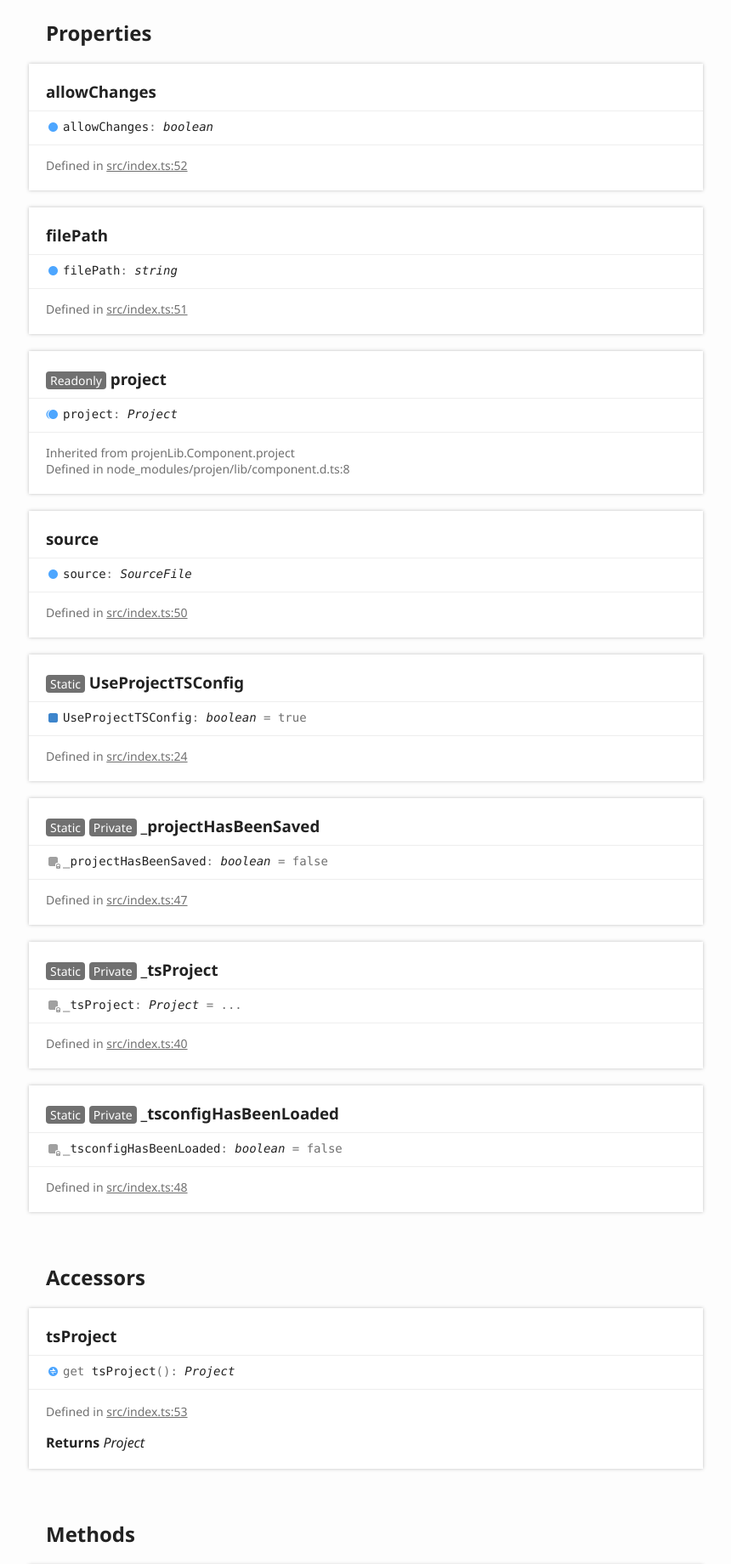
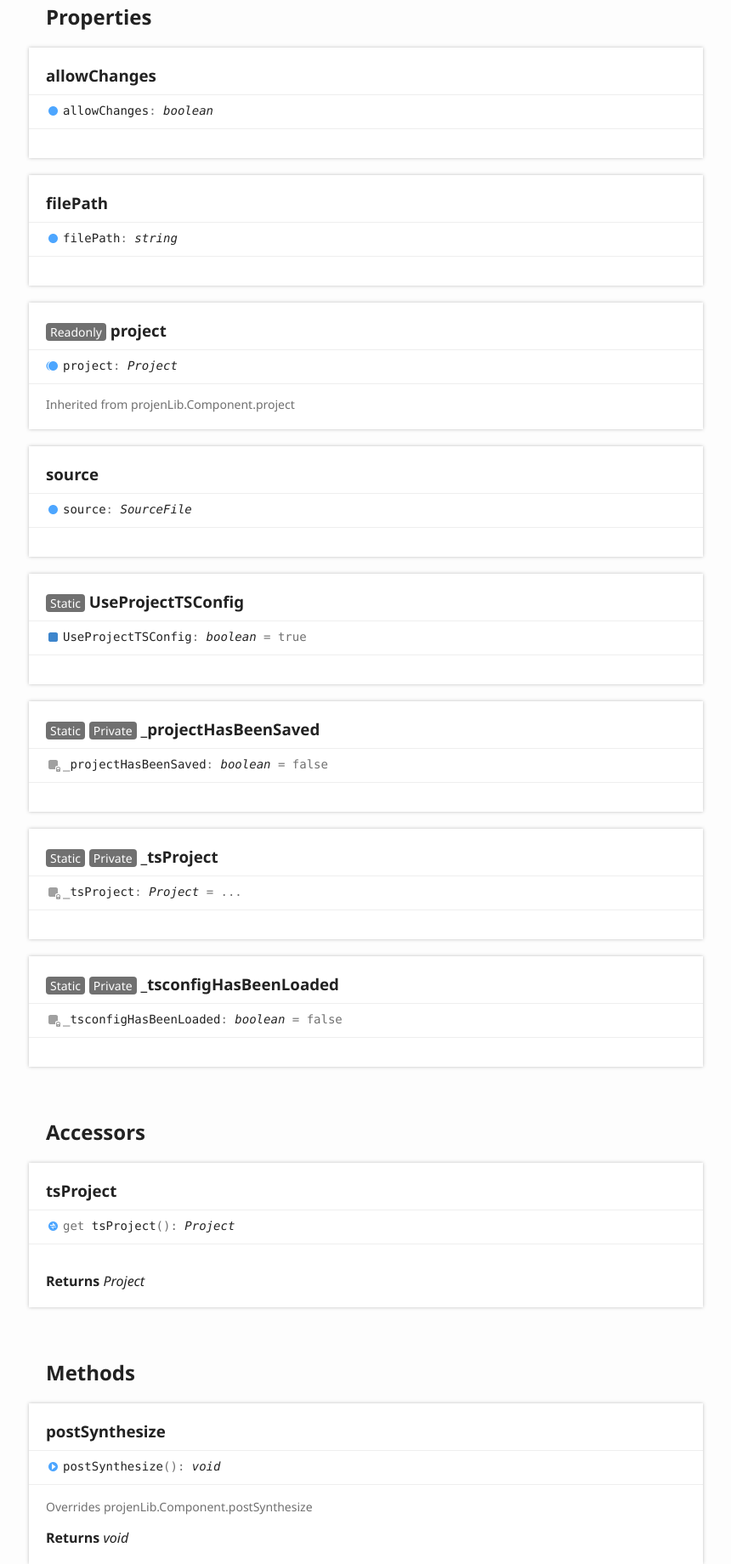
Before and after one commit to MarkMcCulloh/projen-ts-morph, a website: page docs/classes/typescriptfile.html in a window 1280 px wide. Shown: the part 1536-3376 px from the top of the page at 85% size, without its empty margins (6-866 px from the left). Drawn offline with Linux system fonts and the light colour scheme.

Commit message:
remove source links from docs

```diff
--- a/docs/classes/typescriptfile.html
+++ b/docs/classes/typescriptfile.html
@@ -133,9 +133,6 @@
 						<li class="tsd-description">
 							<aside class="tsd-sources">
 								<p>Overrides projenLib.Component.constructor</p>
-								<ul>
-									<li>Defined in <a href="https://github.com/MarkMcCulloh/projen-ts-morph/blob/f5f03ce/src/index.ts#L55">src/index.ts:55</a></li>
-								</ul>
 							</aside>
 							<div class="tsd-comment tsd-typography">
 								<div class="lead">
@@ -172,9 +169,6 @@
 					<h3>allow<wbr>Changes</h3>
 					<div class="tsd-signature tsd-kind-icon">allow<wbr>Changes<span class="tsd-signature-symbol">:</span> <span class="tsd-signature-type">boolean</span></div>
 					<aside class="tsd-sources">
-						<ul>
-							<li>Defined in <a href="https://github.com/MarkMcCulloh/projen-ts-morph/blob/f5f03ce/src/index.ts#L52">src/index.ts:52</a></li>
-						</ul>
 					</aside>
 				</section>
 				<section class="tsd-panel tsd-member tsd-kind-property tsd-parent-kind-class">
@@ -182,9 +176,6 @@
 					<h3>file<wbr>Path</h3>
 					<div class="tsd-signature tsd-kind-icon">file<wbr>Path<span class="tsd-signature-symbol">:</span> <span class="tsd-signature-type">string</span></div>
 					<aside class="tsd-sources">
-						<ul>
-							<li>Defined in <a href="https://github.com/MarkMcCulloh/projen-ts-morph/blob/f5f03ce/src/index.ts#L51">src/index.ts:51</a></li>
-						</ul>
 					</aside>
 				</section>
 				<section class="tsd-panel tsd-member tsd-kind-property tsd-parent-kind-class tsd-is-inherited tsd-is-external">
@@ -193,9 +184,6 @@
 					<div class="tsd-signature tsd-kind-icon">project<span class="tsd-signature-symbol">:</span> <span class="tsd-signature-type">Project</span></div>
 					<aside class="tsd-sources">
 						<p>Inherited from projenLib.Component.project</p>
-						<ul>
-							<li>Defined in node_modules/projen/lib/component.d.ts:8</li>
-						</ul>
 					</aside>
 				</section>
 				<section class="tsd-panel tsd-member tsd-kind-property tsd-parent-kind-class">
@@ -203,9 +191,6 @@
 					<h3>source</h3>
 					<div class="tsd-signature tsd-kind-icon">source<span class="tsd-signature-symbol">:</span> <span class="tsd-signature-type">SourceFile</span></div>
 					<aside class="tsd-sources">
-						<ul>
-							<li>Defined in <a href="https://github.com/MarkMcCulloh/projen-ts-morph/blob/f5f03ce/src/index.ts#L50">src/index.ts:50</a></li>
-						</ul>
 					</aside>
 				</section>
 				<section class="tsd-panel tsd-member tsd-kind-property tsd-parent-kind-class tsd-is-static">
@@ -213,9 +198,6 @@
 					<h3><span class="tsd-flag ts-flagStatic">Static</span> Use<wbr>ProjectTSConfig</h3>
 					<div class="tsd-signature tsd-kind-icon">Use<wbr>ProjectTSConfig<span class="tsd-signature-symbol">:</span> <span class="tsd-signature-type">boolean</span><span class="tsd-signature-symbol"> = true</span></div>
 					<aside class="tsd-sources">
-						<ul>
-							<li>Defined in <a href="https://github.com/MarkMcCulloh/projen-ts-morph/blob/f5f03ce/src/index.ts#L24">src/index.ts:24</a></li>
-						</ul>
 					</aside>
 				</section>
 				<section class="tsd-panel tsd-member tsd-kind-property tsd-parent-kind-class tsd-is-private tsd-is-static">
@@ -223,9 +205,6 @@
 					<h3><span class="tsd-flag ts-flagStatic">Static</span> <span class="tsd-flag ts-flagPrivate">Private</span> _project<wbr>Has<wbr>Been<wbr>Saved</h3>
 					<div class="tsd-signature tsd-kind-icon">_project<wbr>Has<wbr>Been<wbr>Saved<span class="tsd-signature-symbol">:</span> <span class="tsd-signature-type">boolean</span><span class="tsd-signature-symbol"> = false</span></div>
 					<aside class="tsd-sources">
-						<ul>
-							<li>Defined in <a href="https://github.com/MarkMcCulloh/projen-ts-morph/blob/f5f03ce/src/index.ts#L47">src/index.ts:47</a></li>
-						</ul>
 					</aside>
 				</section>
 				<section class="tsd-panel tsd-member tsd-kind-property tsd-parent-kind-class tsd-is-private tsd-is-static">
@@ -233,9 +212,6 @@
 					<h3><span class="tsd-flag ts-flagStatic">Static</span> <span class="tsd-flag ts-flagPrivate">Private</span> _ts<wbr>Project</h3>
 					<div class="tsd-signature tsd-kind-icon">_ts<wbr>Project<span class="tsd-signature-symbol">:</span> <span class="tsd-signature-type">Project</span><span class="tsd-signature-symbol"> = ...</span></div>
 					<aside class="tsd-sources">
-						<ul>
-							<li>Defined in <a href="https://github.com/MarkMcCulloh/projen-ts-morph/blob/f5f03ce/src/index.ts#L40">src/index.ts:40</a></li>
-						</ul>
 					</aside>
 				</section>
 				<section class="tsd-panel tsd-member tsd-kind-property tsd-parent-kind-class tsd-is-private tsd-is-static">
@@ -243,9 +219,6 @@
 					<h3><span class="tsd-flag ts-flagStatic">Static</span> <span class="tsd-flag ts-flagPrivate">Private</span> _tsconfig<wbr>Has<wbr>Been<wbr>Loaded</h3>
 					<div class="tsd-signature tsd-kind-icon">_tsconfig<wbr>Has<wbr>Been<wbr>Loaded<span class="tsd-signature-symbol">:</span> <span class="tsd-signature-type">boolean</span><span class="tsd-signature-symbol"> = false</span></div>
 					<aside class="tsd-sources">
-						<ul>
-							<li>Defined in <a href="https://github.com/MarkMcCulloh/projen-ts-morph/blob/f5f03ce/src/index.ts#L48">src/index.ts:48</a></li>
-						</ul>
 					</aside>
 				</section>
 			</section>
@@ -260,9 +233,6 @@
 					<ul class="tsd-descriptions">
 						<li class="tsd-description">
 							<aside class="tsd-sources">
-								<ul>
-									<li>Defined in <a href="https://github.com/MarkMcCulloh/projen-ts-morph/blob/f5f03ce/src/index.ts#L53">src/index.ts:53</a></li>
-								</ul>
 							</aside>
 							<h4 class="tsd-returns-title">Returns <span class="tsd-signature-type">Project</span></h4>
 						</li>
@@ -281,9 +251,6 @@
 						<li class="tsd-description">
 							<aside class="tsd-sources">
 								<p>Overrides projenLib.Component.postSynthesize</p>
-								<ul>
-									<li>Defined in <a href="https://github.com/MarkMcCulloh/projen-ts-morph/blob/f5f03ce/src/index.ts#L108">src/index.ts:108</a></li>
-								</ul>
 							</aside>
 							<h4 class="tsd-returns-title">Returns <span class="tsd-signature-type">void</span></h4>
 						</li>
@@ -299,9 +266,6 @@
 						<li class="tsd-description">
 							<aside class="tsd-sources">
 								<p>Overrides projenLib.Component.preSynthesize</p>
-								<ul>
-									<li>Defined in <a href="https://github.com/MarkMcCulloh/projen-ts-morph/blob/f5f03ce/src/index.ts#L93">src/index.ts:93</a></li>
-								</ul>
 							</aside>
 							<h4 class="tsd-returns-title">Returns <span class="tsd-signature-type">void</span></h4>
 						</li>
@@ -317,9 +281,6 @@
 						<li class="tsd-description">
 							<aside class="tsd-sources">
 								<p>Overrides projenLib.Component.synthesize</p>
-								<ul>
-									<li>Defined in <a href="https://github.com/MarkMcCulloh/projen-ts-morph/blob/f5f03ce/src/index.ts#L101">src/index.ts:101</a></li>
-								</ul>
 							</aside>
 							<h4 class="tsd-returns-title">Returns <span class="tsd-signature-type">void</span></h4>
 						</li>
@@ -334,9 +295,6 @@
 					<ul class="tsd-descriptions">
 						<li class="tsd-description">
 							<aside class="tsd-sources">
-								<ul>
-									<li>Defined in <a href="https://github.com/MarkMcCulloh/projen-ts-morph/blob/f5f03ce/src/index.ts#L36">src/index.ts:36</a></li>
-								</ul>
 							</aside>
 							<h4 class="tsd-parameters-title">Parameters</h4>
 							<ul class="tsd-parameters">
@@ -357,9 +315,6 @@
 					<ul class="tsd-descriptions">
 						<li class="tsd-description">
 							<aside class="tsd-sources">
-								<ul>
-									<li>Defined in <a href="https://github.com/MarkMcCulloh/projen-ts-morph/blob/f5f03ce/src/index.ts#L32">src/index.ts:32</a></li>
-								</ul>
 							</aside>
 							<h4 class="tsd-parameters-title">Parameters</h4>
 							<ul class="tsd-parameters">
@@ -380,9 +335,6 @@
 					<ul class="tsd-descriptions">
 						<li class="tsd-description">
 							<aside class="tsd-sources">
-								<ul>
-									<li>Defined in <a href="https://github.com/MarkMcCulloh/projen-ts-morph/blob/f5f03ce/src/index.ts#L26">src/index.ts:26</a></li>
-								</ul>
 							</aside>
 							<h4 class="tsd-parameters-title">Parameters</h4>
 							<ul class="tsd-parameters">
```
Also changed, not shown: docs/interfaces/typescriptfileoptions.html (+0 -3 lines), .projen/tasks.json, .projenrc.ts.
